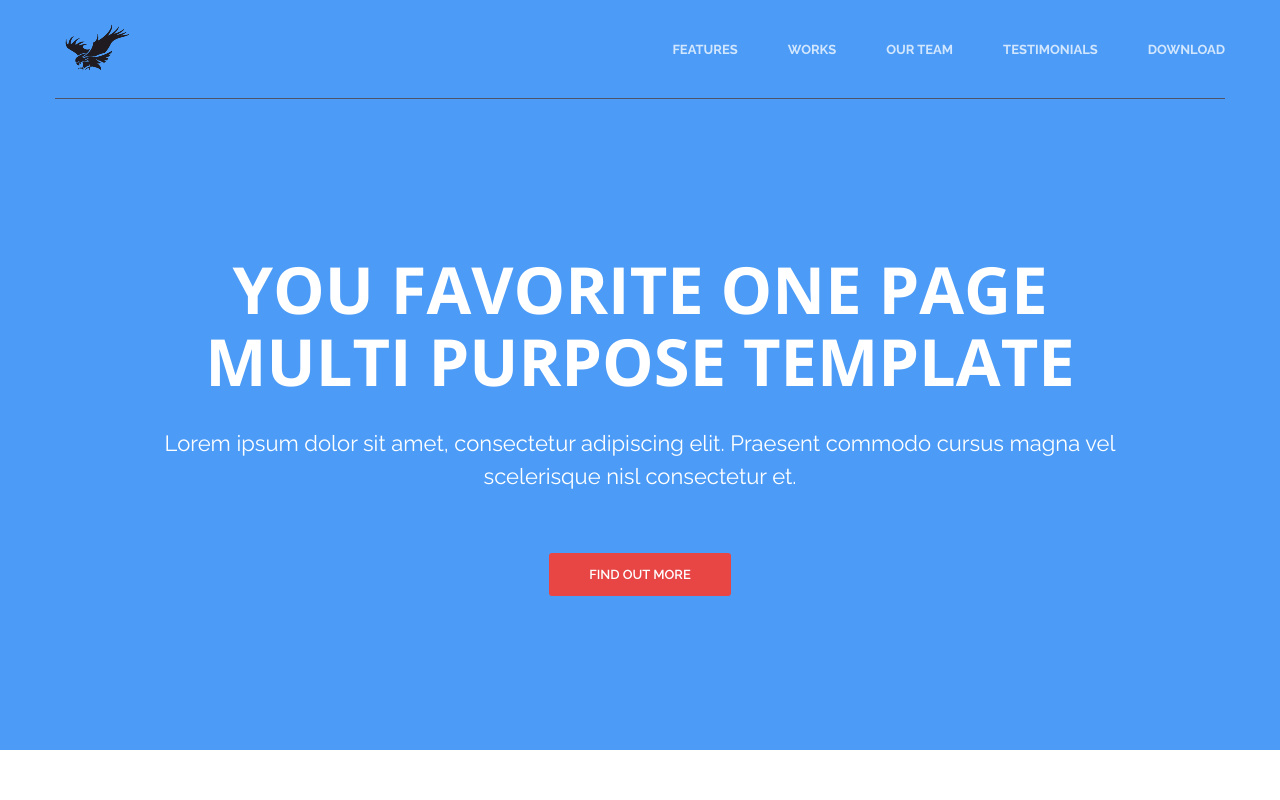
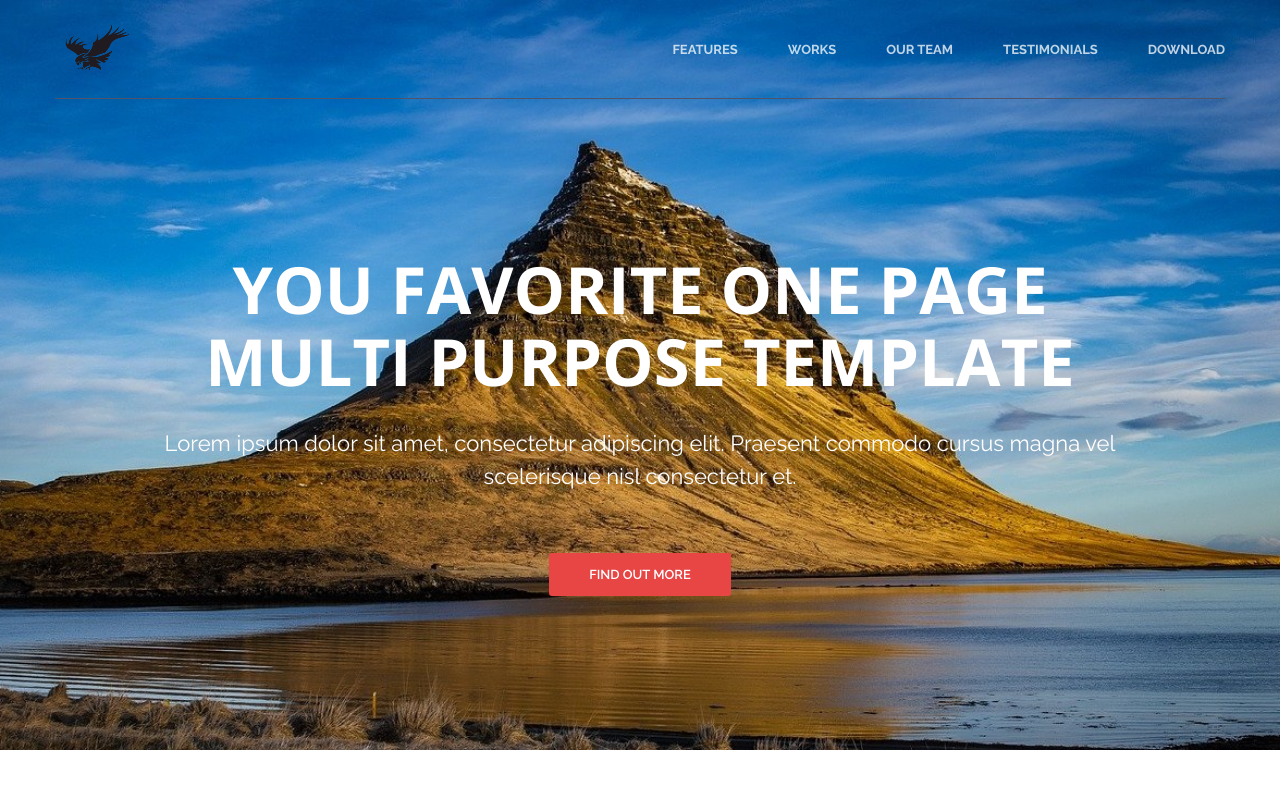
Before and after one commit to DimaKlan/Portfolio1, a plain HTML site: page index.html in a window 1280 px wide. Shown: the top 800 px of the page. Drawn offline with nearby package versions, Linux system fonts and the light colour scheme.

Commit message:
Update main.css

```diff
--- a/css/main.css
+++ b/css/main.css
@@ -98,7 +98,7 @@ p {
     justify-content: center;
     padding-top: 100px;
     height: 750px;
-    background: #4c9cf7 url(./img/head.jpg) center no-repeat;
+    background: #4c9cf7 url(../img/head.jpg) center no-repeat;
     background-size: cover;
 }
 
```
